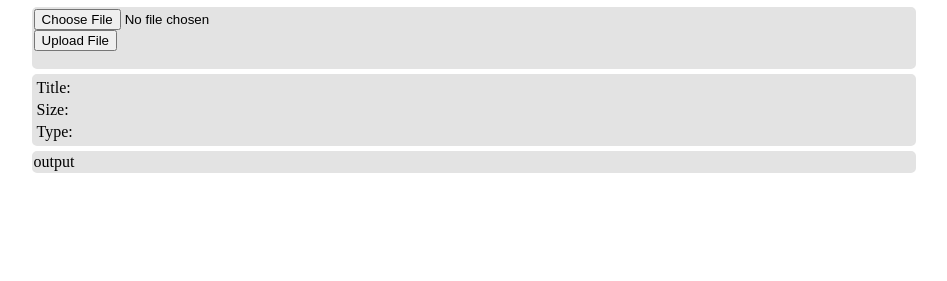
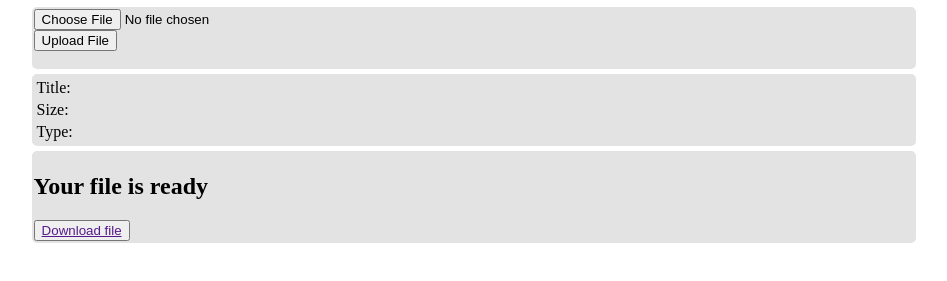
Before and after one commit to BHarper77/TranscodingSystem, a website: page src/index.html in a window 1280 px wide. Shown: the part 97-378 px from the top of the page, without its empty margins (166-1113 px from the left). Drawn offline with nearby package versions, Linux system fonts and the light colour scheme.

Commit message:
Minor changes, refactored some code

```diff
--- a/src/index.html
+++ b/src/index.html
@@ -43,7 +43,10 @@
                     </table>
                 </div>
 
-                <div class="gridItem">output</div>
+                <div class="gridItem" id="output">
+                    <h2>Your file is ready</h2>
+                    <button><a href="">Download file</a></button>
+                </div>
             </div>
         </main>
     </body>
```
